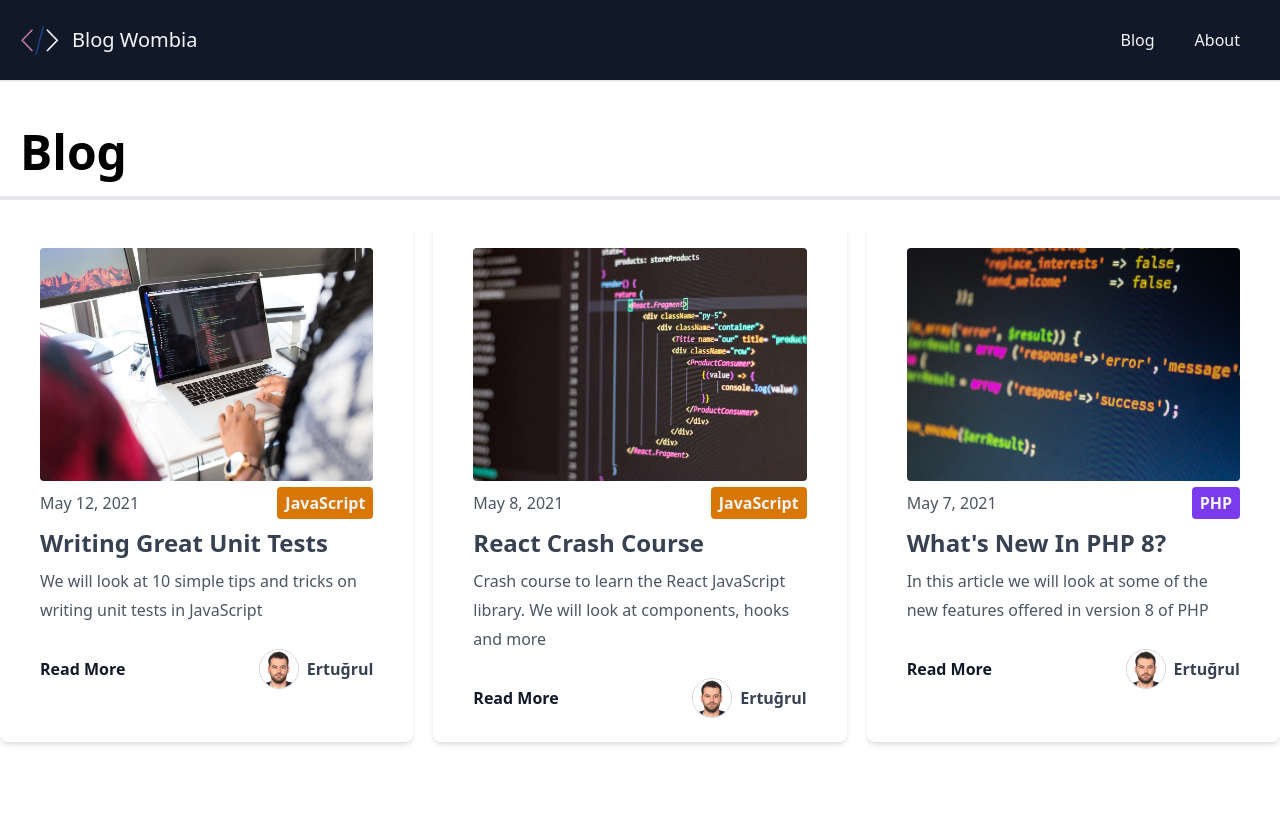
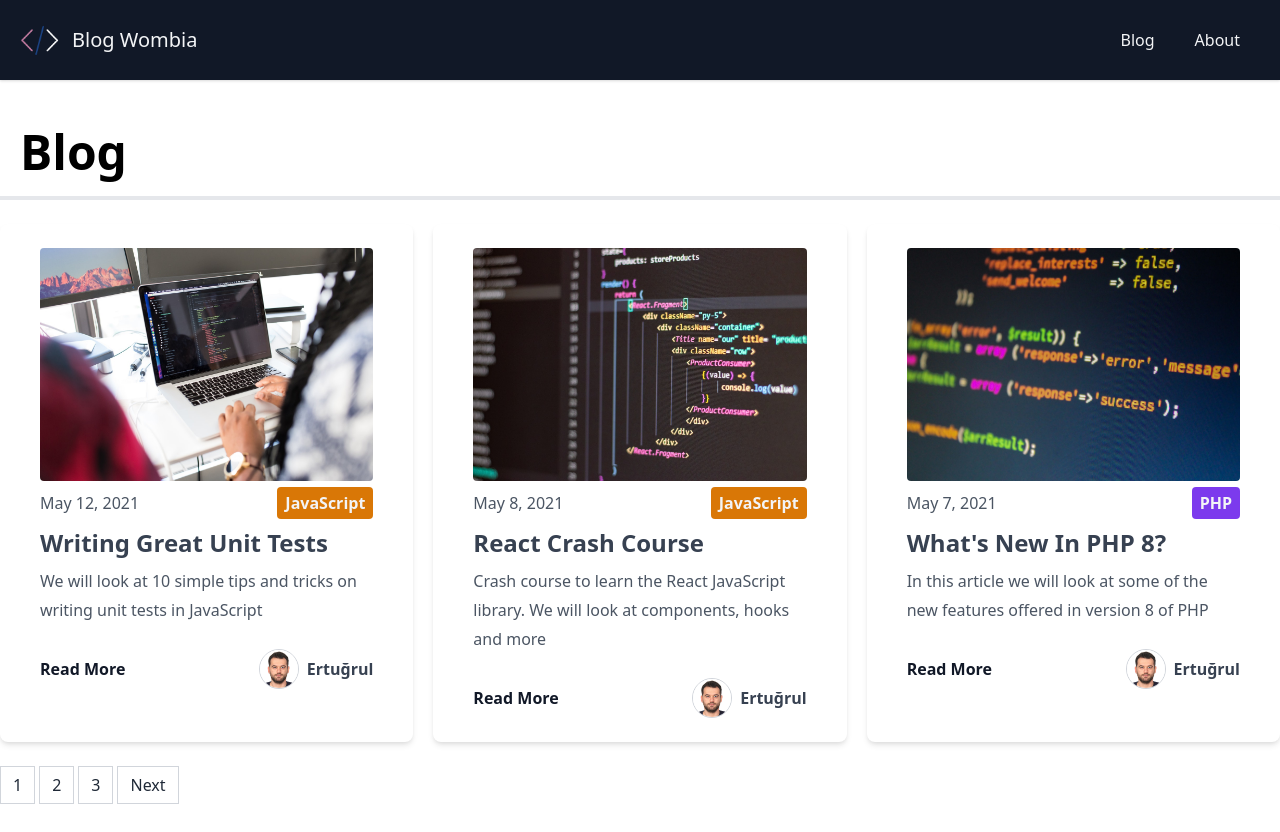
Before and after one commit to ertugrulgurkan/blog-wombia, a Next.js app: page /blog/page/1 in a window 1280 px wide. Before the commit the page ends 800 px from the top, so only its background shows below. Built offline with nearby package versions, Linux system fonts and the light colour scheme.

Commit message:
pagination links component

```diff
--- /dev/null
+++ b/components/Pagination.js
@@ -0,0 +1,38 @@
+import Link from "next/link";
+
+export default function Pagination({ currentPage, numPages }) {
+  const isFirst = currentPage === 1;
+  const isLast = currentPage === numPages;
+  const prevPage = `/blog/page/${currentPage - 1}`;
+  const nextPage = `/blog/page/${currentPage + 1}`;
+
+  if (numPages === 1) return <></>;
+
+  return (
+    <div className="mt-6">
+      <ul className="flex pl-0 list-none my-2">
+        {!isFirst && (
+          <Link href={prevPage} passHref>
+            <li className="relative block py-2 px-3 leading-tight bg-white border border-gray-300 text-gray-800 mr-1 hover:bg-gray-200 cursor-pointer">
+              Previous
+            </li>
+          </Link>
+        )}
+        {Array.from({ length: numPages }, (_, i) => (
+          <Link href={`/blog/page/${i + 1}`} passHref>
+            <li className='relative block py-2 px-3 leading-tight bg-white border border-gray-300 text-gray-800 mr-1 hover:bg-gray-200 cursor-pointer'>
+              {i + 1}
+            </li>
+          </Link>
+        ))}
+        {!isLast && (
+          <Link href={nextPage} passHref>
+            <li className="relative block py-2 px-3 leading-tight bg-white border border-gray-300 text-gray-800 mr-1 hover:bg-gray-200 cursor-pointer">
+              Next
+            </li>
+          </Link>
+        )}
+      </ul>
+    </div>
+  );
+}
--- a/pages/blog/page/[page_index].js
+++ b/pages/blog/page/[page_index].js
@@ -1,11 +1,12 @@
-import Layout from "../../../components/layout";
 import fs from "fs";
 import path from "path";
 import Link from "next/link";
 import matter from "gray-matter";
+import Layout from "../../../components/Layout";
+import { sortByDate } from "../../../utils";
 import Post from "../../../components/Post";
-import { sortByDate } from "../../../utils";
-import { POST_PER_PAGE } from "../../../config";
+import Pagination from "../../../components/Pagination";
+import { POST_PER_PAGE } from "../../../config"
 
 export default function BlogPage({ posts, numPages, currentPage }) {
   return (
@@ -17,6 +18,8 @@ export default function BlogPage({ posts, numPages, currentPage }) {
           <Post key={index} post={post} />
         ))}
       </div>
+
+      <Pagination currentPage={currentPage} numPages={numPages} />
     </Layout>
   );
 }
--- a/pages/index.js
+++ b/pages/index.js
@@ -1,10 +1,10 @@
-import Layout from "../components/layout";
 import fs from "fs";
 import path from "path";
 import Link from "next/link";
 import matter from "gray-matter";
+import { sortByDate } from "../utils";
 import Post from "../components/Post";
-import { sortByDate } from "../utils";
+import Layout from "../components/layout";
 
 export default function HomePage({ posts }) {
   return (
```
